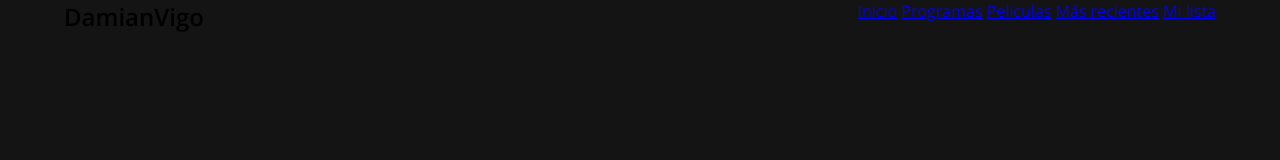
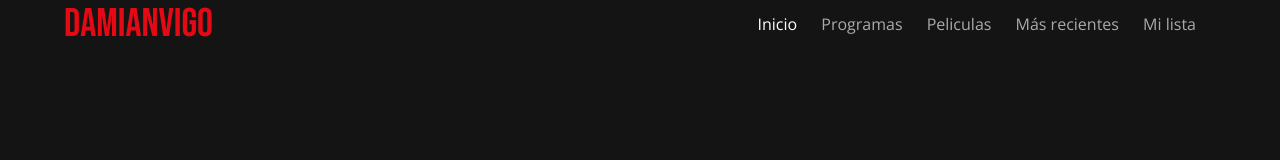
Before and after one commit to damianvigo/sitio-netflix, a website: page src/index.html in a window 1280 px wide. Drawn offline with nearby package versions, Linux system fonts and the light colour scheme.

Commit message:
header-rdy

```diff
--- a/src/index.html
+++ b/src/index.html
@@ -14,9 +14,9 @@
 <body>
   <header>
     <div class="contenedor">
-      <h2 class="logotipo">DamianVigo</h2>
+      <h2 class="contenedor__logotipo">DamianVigo</h2>
       <nav>
-        <a href="#">Inicio</a>
+        <a href="#" class="activo">Inicio</a>
         <a href="#">Programas</a>
         <a href="#">Peliculas</a>
         <a href="#">Más recientes</a>
--- a/src/styles/styles.css
+++ b/src/styles/styles.css
@@ -26,4 +26,23 @@ haeder {
 header .contenedor {
   display: flex;
   justify-content: space-between;
+  align-items: center;
 }
+
+header .contenedor__logotipo {
+  font-family: 'Bebas Neue', cursive;
+  font-weight: normal;
+  color: var(--rojo);
+  font-size: 40px;
+}
+
+header nav a {
+  color: #aaa;
+  text-decoration: none;
+  margin-right: 20px;
+}
+
+header nav a:hover,
+header nav a.activo {
+  color: #fff;
+}
```
